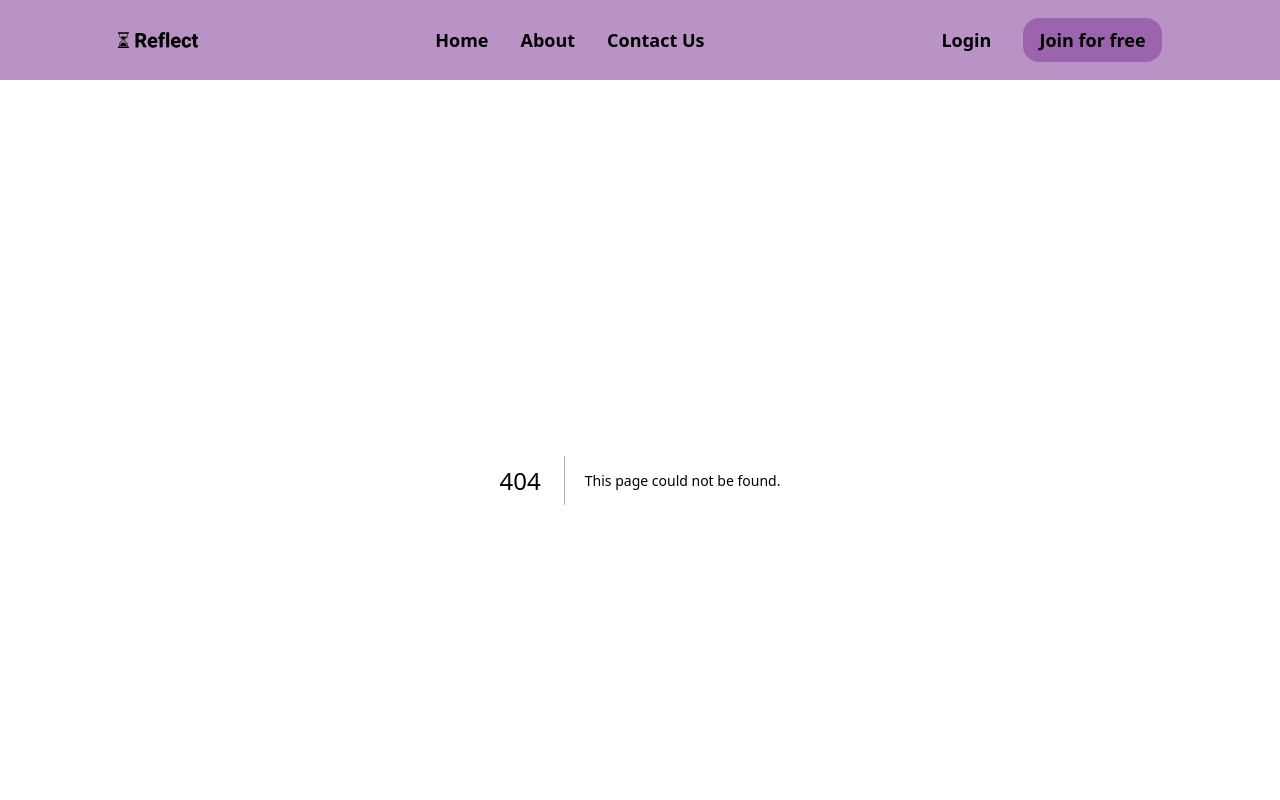
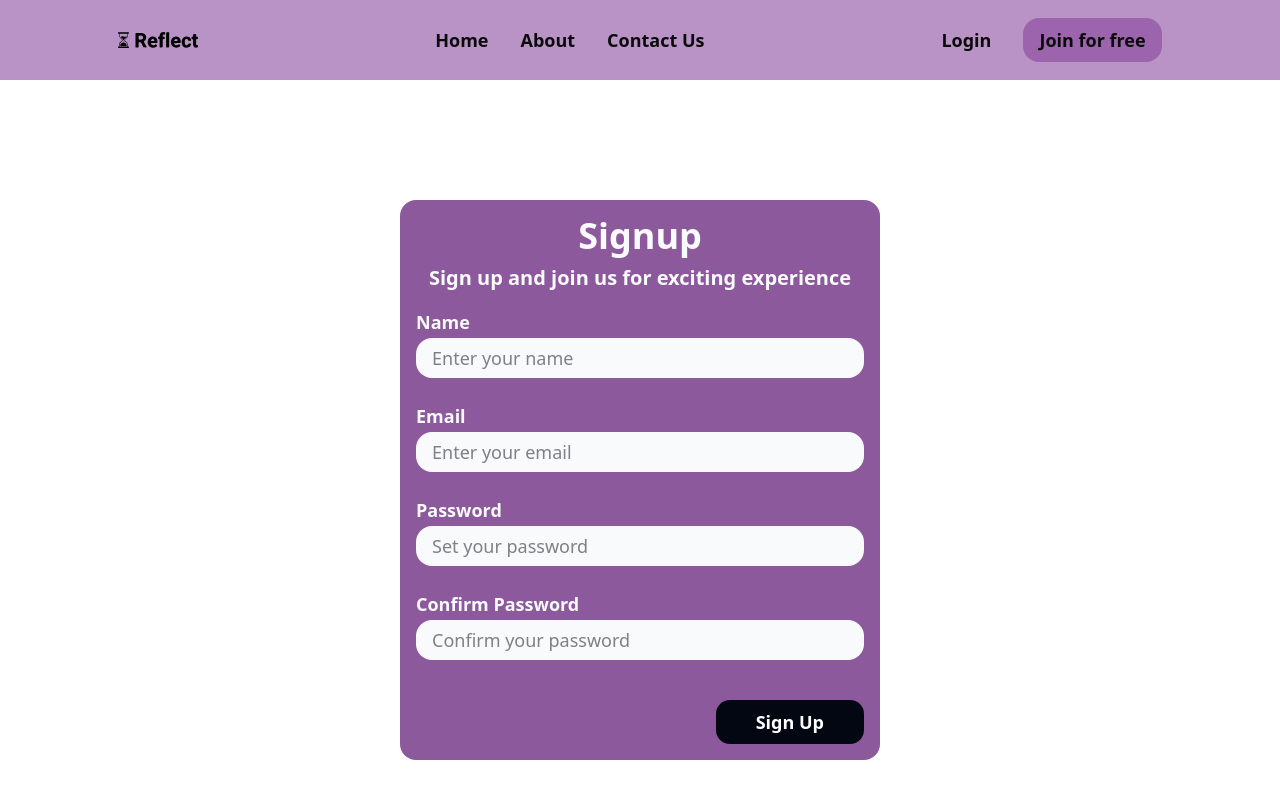
Before and after one commit to KhuramMirza/reflect-client-webiste, a Next.js app: page /signup in a window 1280 px wide. Before the commit this address had no page. Shown: the top 800 px of the page. Built offline with nearby package versions, Linux system fonts and the light colour scheme.

Commit message:
feat(auth/login): create signup page

```diff
--- /dev/null
+++ b/app/(auth)/signup/page.tsx
@@ -0,0 +1,81 @@
+import { signupAction } from "@/features/auth/actions";
+
+export default function Page() {
+  return (
+    <div className="bg-primary-600 mx-auto my-30 flex w-80 flex-col justify-center rounded-2xl p-4 sm:w-120">
+      <div className="space-y-2 text-center text-gray-50">
+        <h1 className="text-xl font-bold sm:text-4xl">Signup</h1>
+        <p className="text-sm font-semibold sm:text-xl">
+          Sign up and join us for exciting experience
+        </p>
+      </div>
+      <form
+        action={signupAction}
+        className="mt-4 flex flex-col space-y-6 text-gray-50"
+      >
+        <div className="flex flex-col gap-0.5">
+          <label htmlFor="name" className="text-lg font-semibold">
+            Name
+          </label>
+          <input
+            id="name"
+            type="text"
+            placeholder="Enter your name"
+            name="name"
+            required
+            className="h-10 w-full rounded-2xl bg-gray-50 p-4 text-lg text-gray-950"
+          />
+        </div>
+
+        <div className="flex flex-col gap-0.5">
+          <label htmlFor="email" className="text-lg font-semibold">
+            Email
+          </label>
+          <input
+            id="email"
+            type="email"
+            placeholder="Enter your email"
+            name="email"
+            required
+            className="h-10 w-full rounded-2xl bg-gray-50 p-4 text-lg text-gray-950"
+          />
+        </div>
+
+        <div className="flex flex-col gap-0.5">
+          <label htmlFor="password" className="text-lg font-semibold">
+            Password
+          </label>
+          <input
+            id="password"
+            type="text"
+            placeholder="Set your password"
+            name="password"
+            required
+            className="h-10 w-full rounded-2xl bg-gray-50 p-4 text-lg text-gray-950"
+          />
+        </div>
+
+        <div className="flex flex-col gap-0.5">
+          <label htmlFor="passConfirm" className="text-lg font-semibold">
+            Confirm Password
+          </label>
+          <input
+            id="passConfirm"
+            type="text"
+            placeholder="Confirm your password"
+            name="passwordConfirm"
+            required
+            className="h-10 w-full rounded-2xl bg-gray-50 p-4 text-lg text-gray-950"
+          />
+        </div>
+
+        <button
+          type="submit"
+          className="mt-4 self-end rounded-xl bg-gray-950 px-10 py-2 text-lg font-semibold text-white hover:cursor-pointer"
+        >
+          Sign Up
+        </button>
+      </form>
+    </div>
+  );
+}
```
